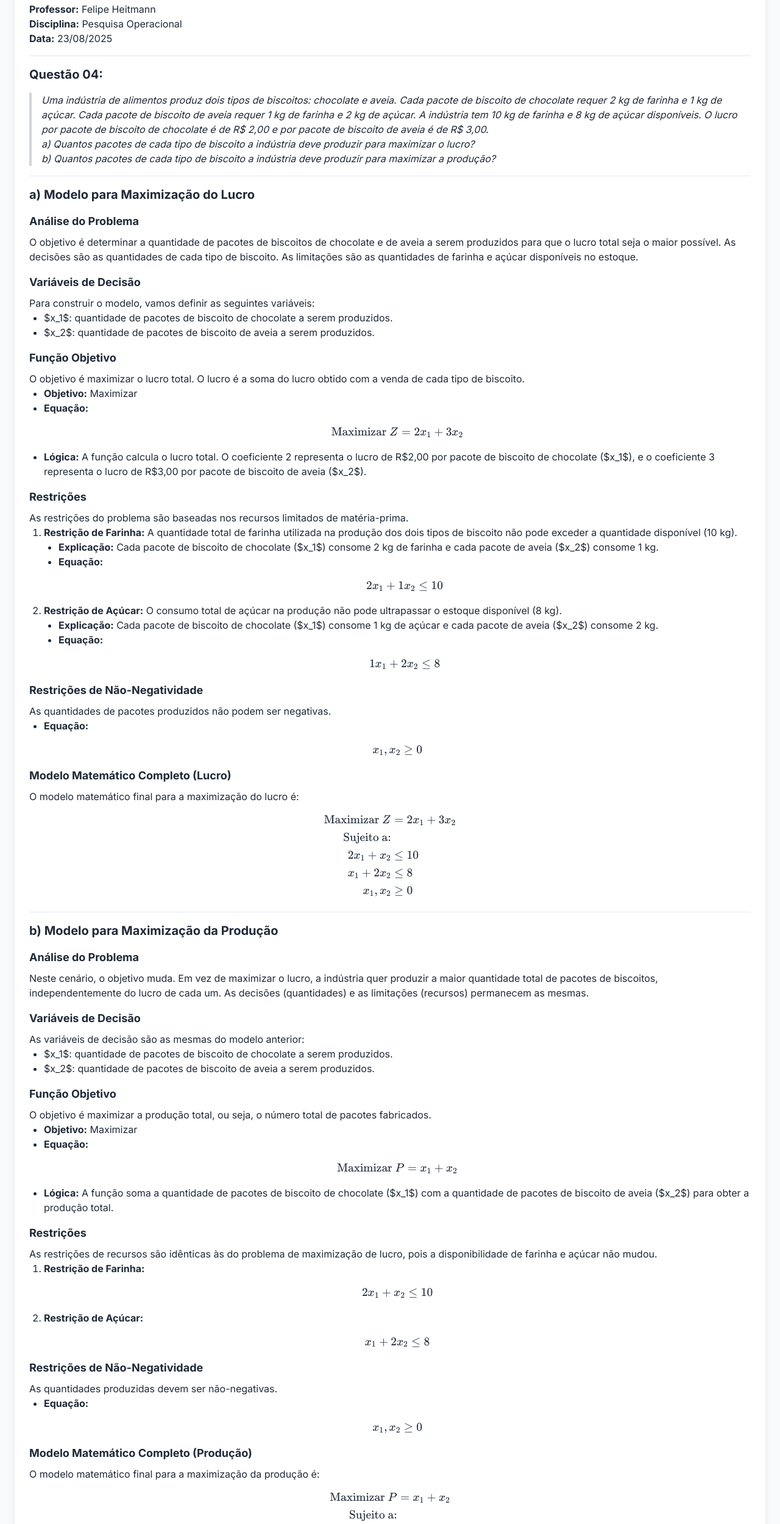
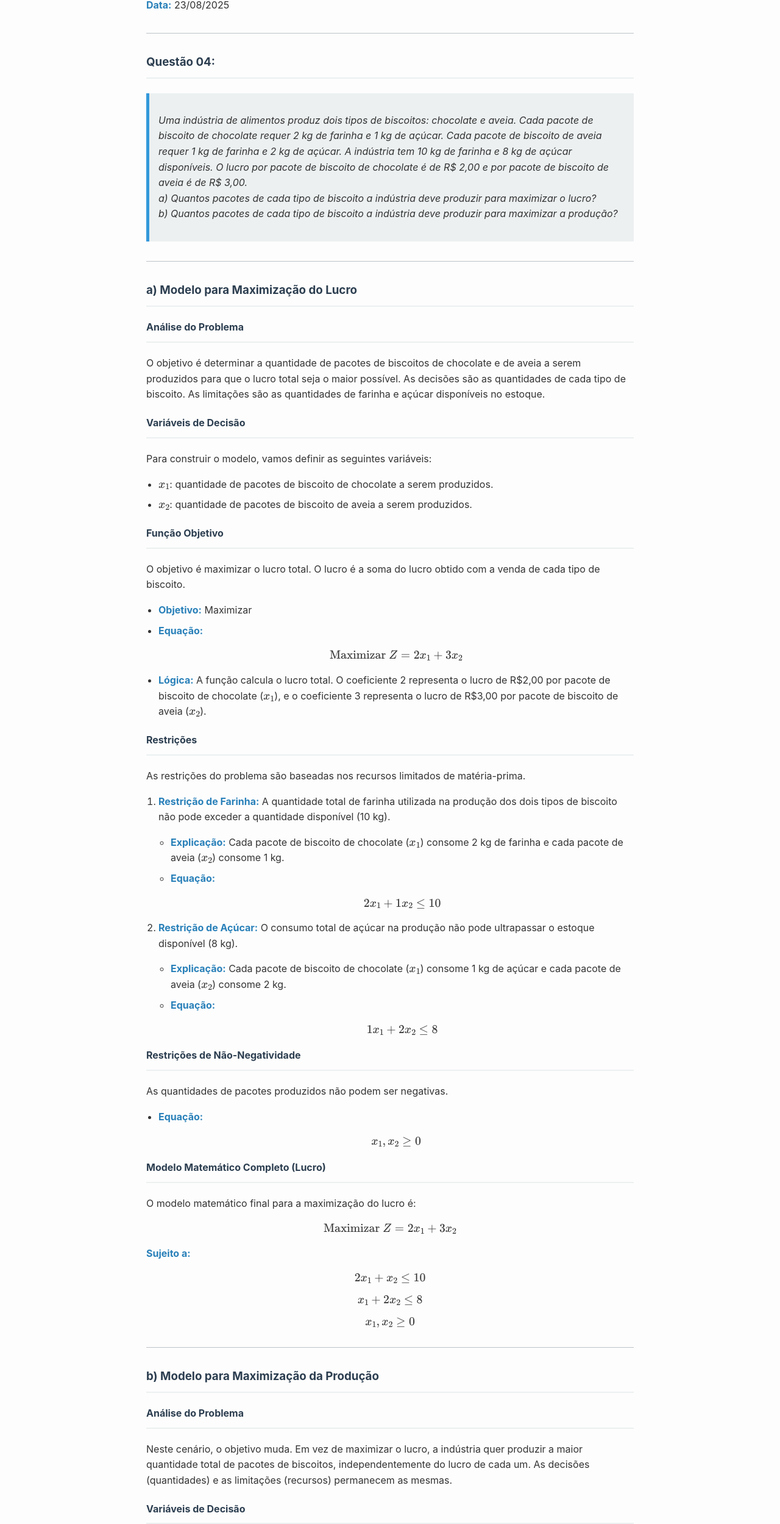
Before and after one commit to fphpitagoras/2502po, a website: page aula_04-25-08-2025/questao-04.html in a window 1280 px wide. Shown: the part 213-2712 px from the top of the page at 61% size. Drawn offline with nearby package versions, Linux system fonts and the light colour scheme.

Commit message:
Update questao-04.html to mathjax

```diff
--- a/aula_04-25-08-2025/questao-04.html
+++ b/aula_04-25-08-2025/questao-04.html
@@ -3,149 +3,193 @@
 <head>
     <meta charset="UTF-8">
     <meta name="viewport" content="width=device-width, initial-scale=1.0">
-    <title>Pesquisa Operacional - Aula 04-25-08-2025 - questao-04</title>
-    <script src="https://cdn.tailwindcss.com"></script>
-    <link rel="stylesheet" href="https://cdn.jsdelivr.net/npm/katex@0.16.9/dist/katex.min.css" integrity="sha384-n8MVd4RsNIU0KOVEMcAgsccfgSLGbMHWquCILm8HIhdNQhpGtWP9DY/TO3SUrGuL" crossorigin="anonymous">
-    <script defer src="https://cdn.jsdelivr.net/npm/katex@0.16.9/dist/katex.min.js" integrity="sha384-XjKyOOlGwcjNTAIQHIpgOno0Hl1YQqzUOEleOLALmuqehneUG+vnGctmUb0ZY0l8" crossorigin="anonymous"></script>
-    <script defer src="https://cdn.jsdelivr.net/npm/katex@0.16.9/dist/contrib/auto-render.min.js" integrity="sha384-+VBxd3r6XgURycqtZ117nYw44OOcIax56Z4dCRWbxyPt0Koah1uHoK0o4+/RRE05" crossorigin="anonymous"
-        onload="renderMathInElement(document.body);"></script>
-    <link href="https://fonts.googleapis.com/css2?family=Inter:wght@400;500;600;700&display=swap" rel="stylesheet">
+    <title>Exercícios Resolvidos - Pesquisa Operacional</title>
+
+    <script>
+    MathJax = {
+      tex: {
+        inlineMath: [['$', '$'], ['\\(', '\\)']],
+        displayMath: [['$$', '$$'], ['\\[', '\\]']],
+        processEscapes: true, // Garante que \$ seja tratado como um caractere literal
+        tags: 'ams'
+      },
+      svg: {
+        fontCache: 'global'
+      }
+    };
+    </script>
+    <script id="MathJax-script" async src="https://cdn.jsdelivr.net/npm/mathjax@3/es5/tex-mml-chtml.js"></script>
+
     <style>
         body {
-            font-family: 'Inter', sans-serif;
+            font-family: -apple-system, BlinkMacSystemFont, "Segoe UI", Roboto, "Helvetica Neue", Arial, sans-serif;
+            line-height: 1.6;
+            color: #333;
+            max-width: 800px;
+            margin: 0 auto;
+            padding: 20px;
+            background-color: #fdfdfd;
         }
-        .katex-display {
-            display: block;
-            margin: 1em 0;
-            text-align: center;
+        h1, h2, h3, h4 {
+            color: #2c3e50;
+            border-bottom: 2px solid #ecf0f1;
+            padding-bottom: 10px;
+        }
+        hr {
+            border: 0;
+            height: 1px;
+            background: #bdc3c7;
+            margin: 2em 0;
+        }
+        blockquote {
+            background: #ecf0f1;
+            border-left: 5px solid #3498db;
+            margin: 1.5em 0;
+            padding: 1em 15px;
+            font-style: italic;
+        }
+        ul, ol {
+            padding-left: 20px;
+        }
+        li {
+            margin-bottom: 0.5em;
+        }
+        strong {
+            color: #2980b9;
         }
     </style>
 </head>
-<body class="bg-gray-50 text-gray-800">
+<body>
 
-    <header class="bg-white shadow-md">
-        <div class="container mx-auto px-6 py-4">
-            <div class="text-center">
-                <h1 class="text-4xl font-bold text-gray-900">Pesquisa Operacional</h1>
-                <p class="text-lg text-gray-600 mt-2">Prof. Felipe Heitmann</p>
-            </div>
-        </div>
-    </header>
-
-    <main class="container mx-auto px-6 py-8">
-        <section class="bg-white p-6 rounded-lg shadow-lg mb-8">
-            <h1 class="text-3xl font-bold mb-4">Exercícios Resolvidos</h1>
+    <h1>Exercícios Resolvidos</h1>
     <p><strong>Professor:</strong> Felipe Heitmann</p>
     <p><strong>Disciplina:</strong> Pesquisa Operacional</p>
     <p><strong>Data:</strong> 23/08/2025</p>
-            <hr class="my-4">
-            <h3 class="text-xl font-bold mb-2">Questão 04:</h3>
-            <blockquote class="border-l-4 border-gray-300 pl-4 italic my-4">
-                <p>Uma indústria de alimentos produz dois tipos de biscoitos: chocolate e aveia. Cada pacote de biscoito de chocolate requer 2 kg de farinha e 1 kg de açúcar. Cada pacote de biscoito de aveia requer 1 kg de farinha e 2 kg de açúcar. A indústria tem 10 kg de farinha e 8 kg de açúcar disponíveis. O lucro por pacote de biscoito de chocolate é de R$ 2,00 e por pacote de biscoito de aveia é de R$ 3,00.</p>
-                <p>a) Quantos pacotes de cada tipo de biscoito a indústria deve produzir para maximizar o lucro?</p>
-                <p>b) Quantos pacotes de cada tipo de biscoito a indústria deve produzir para maximizar a produção?</p>
+
+    <hr>
+
+    <h3>Questão 04:</h3>
+    <blockquote>
+        <p>
+        Uma indústria de alimentos produz dois tipos de biscoitos: chocolate e aveia. Cada pacote de biscoito de chocolate requer 2 kg de farinha e 1 kg de açúcar. Cada pacote de biscoito de aveia requer 1 kg de farinha e 2 kg de açúcar. A indústria tem 10 kg de farinha e 8 kg de açúcar disponíveis. O lucro por pacote de biscoito de chocolate é de R\$ 2,00 e por pacote de biscoito de aveia é de R\$ 3,00.
+        <br>a) Quantos pacotes de cada tipo de biscoito a indústria deve produzir para maximizar o lucro?
+        <br>b) Quantos pacotes de cada tipo de biscoito a indústria deve produzir para maximizar a produção?
+        </p>
     </blockquote>
-            <hr class="my-4">
-            <h3 class="text-xl font-bold mb-2">a) Modelo para Maximização do Lucro</h3>
-            <h4 class="text-lg font-bold mt-4 mb-2">Análise do Problema</h4>
+
+    <hr>
+
+    <h3>a) Modelo para Maximização do Lucro</h3>
+
+    <h4>Análise do Problema</h4>
     <p>O objetivo é determinar a quantidade de pacotes de biscoitos de chocolate e de aveia a serem produzidos para que o lucro total seja o maior possível. As decisões são as quantidades de cada tipo de biscoito. As limitações são as quantidades de farinha e açúcar disponíveis no estoque.</p>
-            <h4 class="text-lg font-bold mt-4 mb-2">Variáveis de Decisão</h4>
+
+    <h4>Variáveis de Decisão</h4>
     <p>Para construir o modelo, vamos definir as seguintes variáveis:</p>
     <ul>
-                <li class="ml-6 list-disc">$x_1$: quantidade de pacotes de biscoito de chocolate a serem produzidos.</li>
-                <li class="ml-6 list-disc">$x_2$: quantidade de pacotes de biscoito de aveia a serem produzidos.</li>
+        <li>$x_1$: quantidade de pacotes de biscoito de chocolate a serem produzidos.</li>
+        <li>$x_2$: quantidade de pacotes de biscoito de aveia a serem produzidos.</li>
     </ul>
-            <h4 class="text-lg font-bold mt-4 mb-2">Função Objetivo</h4>
+
+    <h4>Função Objetivo</h4>
     <p>O objetivo é maximizar o lucro total. O lucro é a soma do lucro obtido com a venda de cada tipo de biscoito.</p>
     <ul>
-                <li class="ml-6 list-disc"><strong>Objetivo:</strong> Maximizar</li>
-                <li class="ml-6 list-disc"><strong>Equação:</strong> $$\text{Maximizar } Z = 2x_1 + 3x_2$$</li>
-                <li class="ml-6 list-disc"><strong>Lógica:</strong> A função calcula o lucro total. O coeficiente 2 representa o lucro de R$2,00 por pacote de biscoito de chocolate ($x_1$), e o coeficiente 3 representa o lucro de R$3,00 por pacote de biscoito de aveia ($x_2$).</li>
+        <li><strong>Objetivo:</strong> Maximizar</li>
+        <li><strong>Equação:</strong>
+            $$\text{Maximizar } Z = 2x_1 + 3x_2$$
+        </li>
+        <li><strong>Lógica:</strong> A função calcula o lucro total. O coeficiente 2 representa o lucro de R\$2,00 por pacote de biscoito de chocolate ($x_1$), e o coeficiente 3 representa o lucro de R\$3,00 por pacote de biscoito de aveia ($x_2$).</li>
     </ul>
-            <h4 class="text-lg font-bold mt-4 mb-2">Restrições</h4>
+
+    <h4>Restrições</h4>
     <p>As restrições do problema são baseadas nos recursos limitados de matéria-prima.</p>
-            <ol class="list-decimal ml-6">
-                <li><strong>Restrição de Farinha:</strong> A quantidade total de farinha utilizada na produção dos dois tipos de biscoito não pode exceder a quantidade disponível (10 kg).
-                    <ul class="list-disc ml-6">
+    <ol>
+        <li>
+            <p><strong>Restrição de Farinha:</strong> A quantidade total de farinha utilizada na produção dos dois tipos de biscoito não pode exceder a quantidade disponível (10 kg).</p>
+            <ul>
                 <li><strong>Explicação:</strong> Cada pacote de biscoito de chocolate ($x_1$) consome 2 kg de farinha e cada pacote de aveia ($x_2$) consome 1 kg.</li>
-                        <li><strong>Equação:</strong> $$2x_1 + 1x_2 \leq 10$$</li>
+                <li><strong>Equação:</strong>
+                    $$2x_1 + 1x_2 \leq 10$$
+                </li>
             </ul>
         </li>
-                <li><strong>Restrição de Açúcar:</strong> O consumo total de açúcar na produção não pode ultrapassar o estoque disponível (8 kg).
-                    <ul class="list-disc ml-6">
+        <li>
+            <p><strong>Restrição de Açúcar:</strong> O consumo total de açúcar na produção não pode ultrapassar o estoque disponível (8 kg).</p>
+            <ul>
                 <li><strong>Explicação:</strong> Cada pacote de biscoito de chocolate ($x_1$) consome 1 kg de açúcar e cada pacote de aveia ($x_2$) consome 2 kg.</li>
-                        <li><strong>Equação:</strong> $$1x_1 + 2x_2 \leq 8$$</li>
+                <li><strong>Equação:</strong>
+                    $$1x_1 + 2x_2 \leq 8$$
+                </li>
             </ul>
         </li>
     </ol>
-            <h4 class="text-lg font-bold mt-4 mb-2">Restrições de Não-Negatividade</h4>
+
+    <h4>Restrições de Não-Negatividade</h4>
     <p>As quantidades de pacotes produzidos não podem ser negativas.</p>
     <ul>
-                <li class="ml-6 list-disc"><strong>Equação:</strong> $$x_1, x_2 \geq 0$$</li>
+        <li><strong>Equação:</strong>
+            $$x_1, x_2 \geq 0$$
+        </li>
     </ul>
-            <h4 class="text-lg font-bold mt-4 mb-2">Modelo Matemático Completo (Lucro)</h4>
+
+    <h4>Modelo Matemático Completo (Lucro)</h4>
     <p>O modelo matemático final para a maximização do lucro é:</p>
-            $$
-            \begin{aligned}
-            \text{Maximizar } Z &= 2x_1 + 3x_2 \\
-            \text{Sujeito a:} \\
-            2x_1 + x_2 &\leq 10 \\
-            x_1 + 2x_2 &\leq 8 \\
-            x_1, x_2 &\geq 0
-            \end{aligned}
-            $$
-            <hr class="my-4">
-            <h3 class="text-xl font-bold mb-2">b) Modelo para Maximização da Produção</h3>
-            <h4 class="text-lg font-bold mt-4 mb-2">Análise do Problema</h4>
+    $$\text{Maximizar } Z = 2x_1 + 3x_2$$
+    <p><strong>Sujeito a:</strong></p>
+    $$2x_1 + x_2 \leq 10$$
+    $$x_1 + 2x_2 \leq 8$$
+    $$x_1, x_2 \geq 0$$
+
+    <hr>
+
+    <h3>b) Modelo para Maximização da Produção</h3>
+
+    <h4>Análise do Problema</h4>
     <p>Neste cenário, o objetivo muda. Em vez de maximizar o lucro, a indústria quer produzir a maior quantidade total de pacotes de biscoitos, independentemente do lucro de cada um. As decisões (quantidades) e as limitações (recursos) permanecem as mesmas.</p>
-            <h4 class="text-lg font-bold mt-4 mb-2">Variáveis de Decisão</h4>
+
+    <h4>Variáveis de Decisão</h4>
     <p>As variáveis de decisão são as mesmas do modelo anterior:</p>
     <ul>
-                <li class="ml-6 list-disc">$x_1$: quantidade de pacotes de biscoito de chocolate a serem produzidos.</li>
-                <li class="ml-6 list-disc">$x_2$: quantidade de pacotes de biscoito de aveia a serem produzidos.</li>
+        <li>$x_1$: quantidade de pacotes de biscoito de chocolate a serem produzidos.</li>
+        <li>$x_2$: quantidade de pacotes de biscoito de aveia a serem produzidos.</li>
     </ul>
-            <h4 class="text-lg font-bold mt-4 mb-2">Função Objetivo</h4>
+
+    <h4>Função Objetivo</h4>
     <p>O objetivo é maximizar a produção total, ou seja, o número total de pacotes fabricados.</p>
     <ul>
-                <li class="ml-6 list-disc"><strong>Objetivo:</strong> Maximizar</li>
-                <li class="ml-6 list-disc"><strong>Equação:</strong> $$\text{Maximizar } P = x_1 + x_2$$</li>
-                <li class="ml-6 list-disc"><strong>Lógica:</strong> A função soma a quantidade de pacotes de biscoito de chocolate ($x_1$) com a quantidade de pacotes de biscoito de aveia ($x_2$) para obter a produção total.</li>
+        <li><strong>Objetivo:</strong> Maximizar</li>
+        <li><strong>Equação:</strong>
+            $$\text{Maximizar } P = x_1 + x_2$$
+        </li>
+        <li><strong>Lógica:</strong> A função soma a quantidade de pacotes de biscoito de chocolate ($x_1$) com a quantidade de pacotes de biscoito de aveia ($x_2$) para obter a produção total.</li>
     </ul>
-            <h4 class="text-lg font-bold mt-4 mb-2">Restrições</h4>
+
+    <h4>Restrições</h4>
     <p>As restrições de recursos são idênticas às do problema de maximização de lucro, pois a disponibilidade de farinha e açúcar não mudou.</p>
-            <ol class="list-decimal ml-6">
-                <li><strong>Restrição de Farinha:</strong> $$2x_1 + x_2 \leq 10$$</li>
-                <li><strong>Restrição de Açúcar:</strong> $$x_1 + 2x_2 \leq 8$$</li>
+    <ol>
+        <li><strong>Restrição de Farinha:</strong>
+            $$2x_1 + x_2 \leq 10$$
+        </li>
+        <li><strong>Restrição de Açúcar:</strong>
+            $$x_1 + 2x_2 \leq 8$$
+        </li>
     </ol>
-            <h4 class="text-lg font-bold mt-4 mb-2">Restrições de Não-Negatividade</h4>
+
+    <h4>Restrições de Não-Negatividade</h4>
     <p>As quantidades produzidas devem ser não-negativas.</p>
     <ul>
-                <li class="ml-6 list-disc"><strong>Equação:</strong> $$x_1, x_2 \geq 0$$</li>
+        <li><strong>Equação:</strong>
+            $$x_1, x_2 \geq 0$$
+        </li>
     </ul>
-            <h4 class="text-lg font-bold mt-4 mb-2">Modelo Matemático Completo (Produção)</h4>
+
+    <h4>Modelo Matemático Completo (Produção)</h4>
     <p>O modelo matemático final para a maximização da produção é:</p>
-            $$
-            \begin{aligned}
-            \text{Maximizar } P &= x_1 + x_2 \\
-            \text{Sujeito a:} \\
-            2x_1 + x_2 &\leq 10 \\
-            x_1 + 2x_2 &\leq 8 \\
-            x_1, x_2 &\geq 0
-            \end{aligned}
-            $$
-            <div class="mt-8 flex justify-between items-center">
-                <a href="questao-03.html" class="text-blue-600 hover:underline font-medium">&larr; Questão Anterior</a>
-                <a href="index.html" class="text-gray-600 hover:underline font-medium">Voltar para a Aula</a>
-                <a href="questao-05.html" class="text-blue-600 hover:underline font-medium">Próxima Questão &rarr;</a>
-            </div>
-        </section>
-    </main>
-
-    <footer class="bg-white mt-12 py-6 border-t">
-        <div class="container mx-auto px-6 text-center text-gray-500">
-            <p>&copy; 2025 - Prof. Felipe Heitmann. Todos os direitos reservados.</p>
-        </div>
-    </footer>
+    $$\text{Maximizar } P = x_1 + x_2$$
+    <p><strong>Sujeito a:</strong></p>
+    $$2x_1 + x_2 \leq 10$$
+    $$x_1 + 2x_2 \leq 8$$
+    $$x_1, x_2 \geq 0$$
 
 </body>
 </html>
```
Lines whose indentation alone changed are shown as unchanged.
